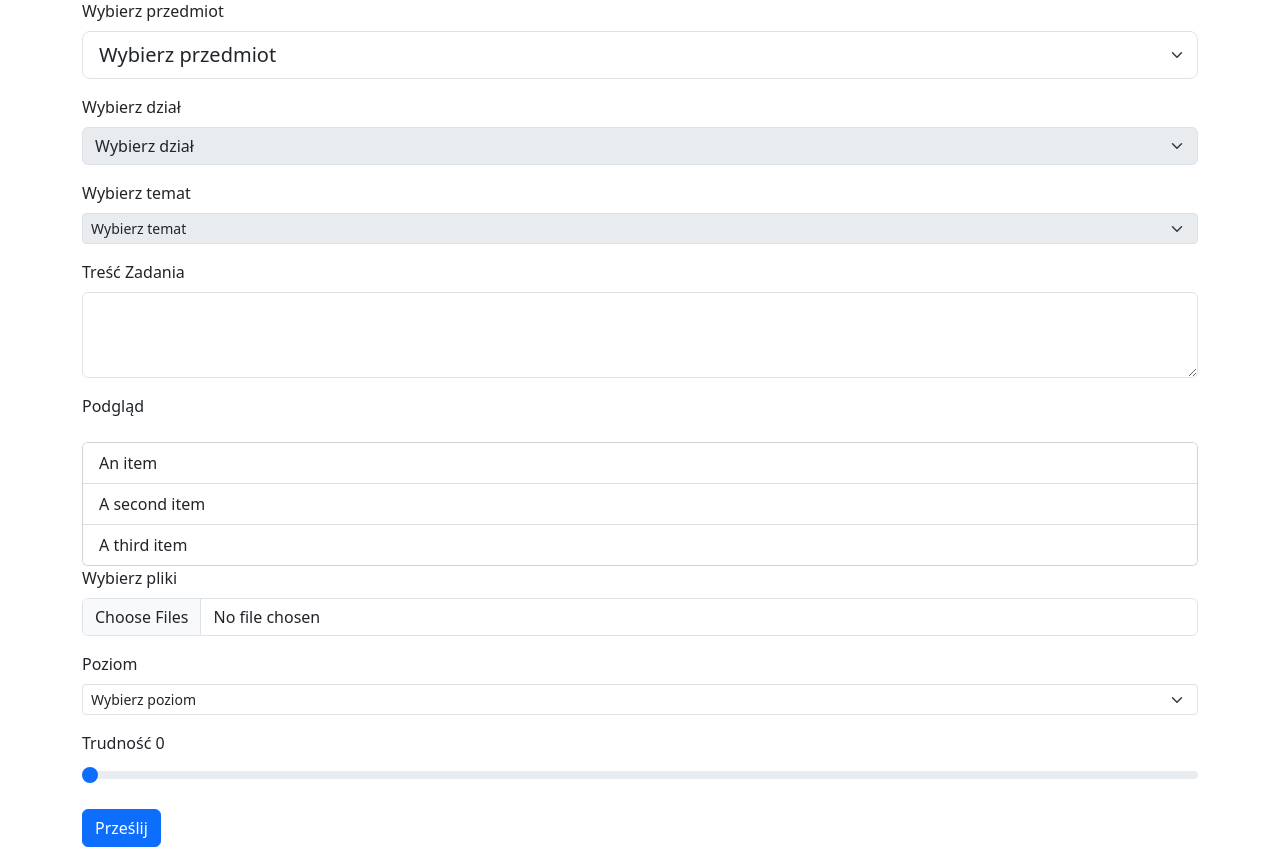
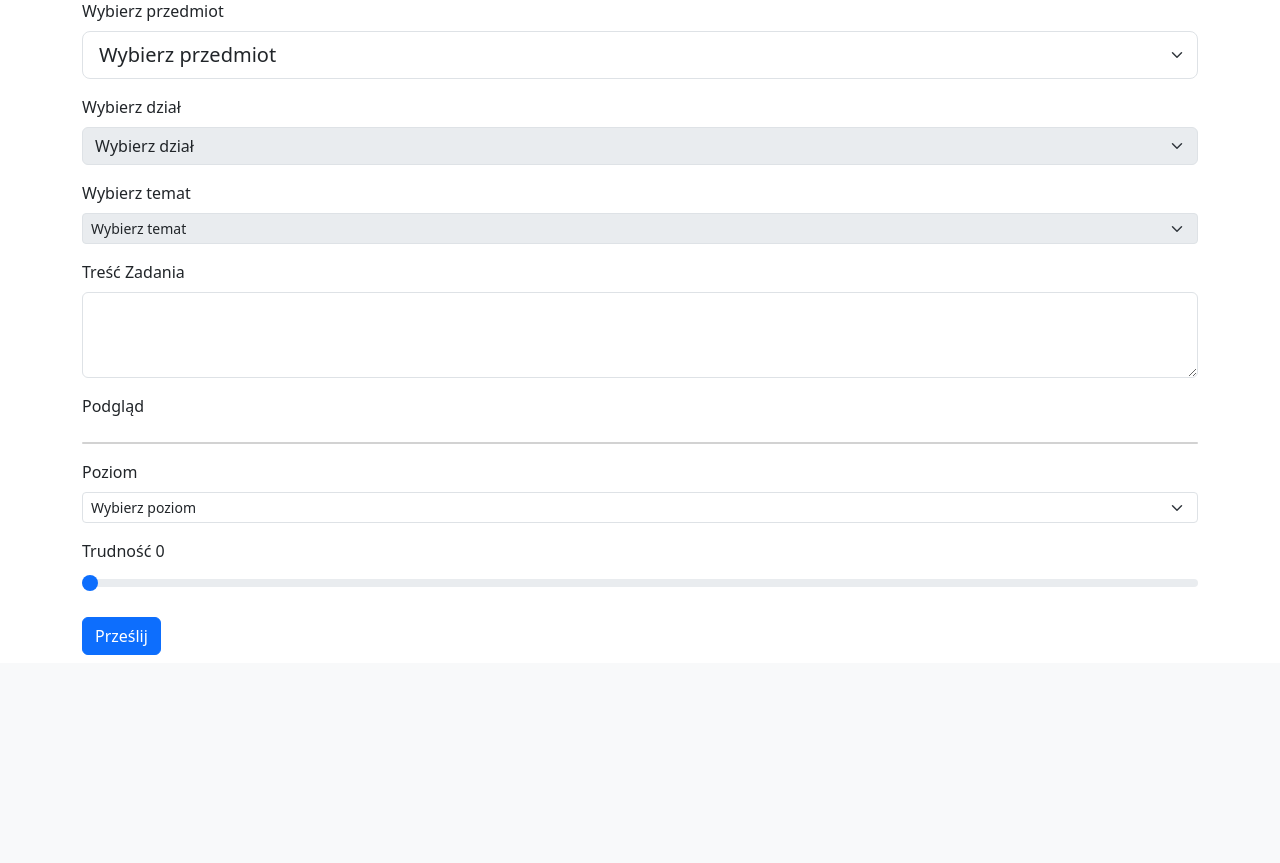
Before and after one commit to rafauoo/Korki, a Django app: page /add_task/ in a window 1280 px wide. Shown: the part 137-1000 px from the top of the page. After the commit the page ends 792 px from the top, so only its background shows below. Run offline with Django 4.2, Linux system fonts and the light colour scheme; the visitor is signed in with stand-in values (Sample User, id 1); data that the repository does not hold is empty.

Commit message:
Working task adding with editor

```diff
--- a/website/forms.py
+++ b/website/forms.py
@@ -22,8 +22,7 @@ class TaskForm(forms.Form):
     task_subj = forms.ModelChoiceField(queryset=TaskSubject.objects.all(), empty_label=None)
     task_type = forms.ModelChoiceField(queryset=TaskType.objects.all(), empty_label=None)
     topic = forms.ModelChoiceField(queryset=TaskTopic.objects.all(), empty_label=None)
-    description = forms.CharField(max_length=2048, widget=forms.Textarea)
-    files = MultipleFileField(required=False)  # Użyj naszej nowej MultipleFileField
+    view_content = forms.CharField(widget=forms.Textarea)
     level = forms.ModelChoiceField(queryset=TaskLevel.objects.all(), empty_label=None)
     diff = forms.IntegerField(max_value=100, min_value=0, step_size=1)
 
--- a/website/templates/add_task.html
+++ b/website/templates/add_task.html
@@ -51,34 +51,7 @@
       </select>
     </div>
 
-    <!-- Treść zadania -->
-    <div class="mb-3">
-      <label for="description" class="form-label">Treść Zadania</label>
-      <textarea name="description" id="description" class="form-control" rows="3"></textarea>
-    </div>
-
-    <!-- Podgląd treści zadania -->
-    <div class="mb-3" id="syncTypeset">
-      <label for="view" class="form-label">Podgląd</label>
-      <span id="view" style="white-space: pre-wrap;"></span>
-    </div>
-
-    <!-- Wybór zdjęć -->
-    <div class="mb-3">
-      <div class="card" style="width: 100%">
-        <ul class="list-group list-group-flush" id="image-choice">
-          <li class="list-group-item">An item</li>
-          <li class="list-group-item">A second item</li>
-          <li class="list-group-item">A third item</li>
-        </ul>
-    </div>
-
-    <!-- Wybór dodatkowych plików -->
-    <div class="mb-3">
-      <label for="files" class="form-label">Wybierz pliki</label>
-      <input type="file" name="files" id="files" class="form-control" multiple>
-    </div>
-
+    {% include 'field_editor.html' %}
 
     <!-- Poziom -->
     <div class="mb-3">
@@ -97,6 +70,8 @@
         <output>0</output>
         <input type="range" class="form-range" value="0" min="0" max="100" step="1" name="diff" oninput="this.previousElementSibling.value = this.value" id="diff">
     </div>
+
+    <input type="hidden" name="view_content" id="view_content" value="">
 
     <!-- Przycisk przesyłania -->
     <button type="submit" class="btn btn-primary">Prześlij</button>
@@ -122,36 +97,10 @@
       }
     };
 
-    function uploadImage(substr) {
-      const fileInput = document.getElementById('file_' + substr);
-      console.log(fileInput)
-      const imagePicker = $('#image-choice');
-      const formData = new FormData();
-      formData.append('image', fileInput.files[0]);
-
-      $.ajax({
-        url: '/upload_temp_file/',  // Zmień na odpowiedni URL obsługujący przesyłanie obrazków
-        method: 'POST',
-        data: formData,
-        processData: false,
-        contentType: false,
-        success: function (data) {
-          // Opcjonalnie, przetwórz odpowiedź od serwera, jeśli to konieczne
-
-          // Wyświetl obrazek na stronie po przesłaniu
-          const imageUrl = data.image_url;  // Zakładając, że serwer zwraca URL obrazka
-          console.log(imageUrl)
-          console.log($('#imgfile'+substr).src)
-          $('#imgfile'+substr).attr("src",imageUrl);
-        },
-        error: function (error) {
-          console.error('Wystąpił błąd podczas przesyłania obrazka: ' + error);
-        }
-      });
-    }
-    $(document).on('input', '.filewidth', function () {
-      var index = $(this).attr('id').substr(4);
-      $('#imgfile'+ index).attr('width', $(this).val()+'%');
+    document.querySelector('form').addEventListener('submit', function(event) {
+      // Przypisz zawartość elementu view do ukrytego pola view_content
+      var viewContent = document.getElementById('view').innerHTML;
+      document.getElementById('view_content').value = viewContent;
     });
 
     $(document).ready(function () {
@@ -188,30 +137,6 @@
         }
       });
 
-      $('#description').keyup(function () {
-        var str = $("#description").val();
-        var regex = /\$\\img\[[^\]]+\]\$/g;
-        var matches = str.match(regex);
-        const image_picker = $('#image-choice');
-        if (matches) {
-          matches.forEach(function (item, index) {
-            var substr = item.substring(6,item.length-2)
-            console.log(substr)
-            if(!$('#imgfile' + substr).length) {
-            image_picker.append('<li class="list-group-item"> <label for="file_'+substr+'" class="form-label">'+substr+'</label> <br/>'+
-              '<input type="file" name="file_'+substr+'" id="file_'+substr+'" class="form-control" style="width: 30%; display: inline-block; margin-right: 15px;">' +
-              '<button type="button" style="margin-right: 15px" class="btn btn-success" onclick="uploadImage(\''+substr+'\')">Prześlij</button>'+
-              '<label for="size'+substr+'" class="form-label">Rozmiar</label>'+
-              '<input type="range" class="form-range filewidth" style="width: 30%; display: inline-block" min="0" max="200" id="size'+substr+'"></li>');
-              console.log(item, index);
-            }
-            str = str.replace(item, '<img class="imgfile" id="imgfile'+substr+'" src="" width="50%">')
-          });
-        }
-        $("#view").empty().append("<p>" + str + "</p>");
-        MathJax.typeset(['#view']);
-      });
-
       $('#task_type').change(function () {
         const selectedType = $(this).val();
         const topicSelect = $('#topic');
--- /dev/null
+++ b/website/templates/field_editor.html
@@ -0,0 +1,98 @@
+<!-- Treść zadania -->
+<div class="mb-3">
+    <label for="description" class="form-label">Treść Zadania</label>
+    <textarea name="description" id="description" class="form-control" rows="3"></textarea>
+</div>
+
+<!-- Podgląd treści zadania -->
+<div class="mb-3" id="syncTypeset">
+    <label for="view" class="form-label">Podgląd</label>
+    <span id="view" style="white-space: pre-wrap;"></span>
+</div>
+
+<!-- Wybór zdjęć -->
+<div class="mb-3">
+    <div class="card" style="width: 100%">
+        <ul class="list-group list-group-flush" id="image-choice">
+        </ul>
+    </div>
+</div>
+
+<script src="https://code.jquery.com/jquery-3.6.0.min.js"></script>
+<script>
+    window.MathJax = {
+      tex: {
+        inlineMath: [['$', '$'], ['\\(', '\\)']]
+      }
+    };
+
+    function uploadImage(substr) {
+      const fileInput = document.getElementById('file_' + substr);
+      const imagePicker = $('#image-choice');
+      const formData = new FormData();
+      formData.append('image', fileInput.files[0]);
+
+      $.ajax({
+        url: '/upload_temp_file/',  // Zmień na odpowiedni URL obsługujący przesyłanie obrazków
+        method: 'POST',
+        data: formData,
+        processData: false,
+        contentType: false,
+        success: function (data) {
+          // Opcjonalnie, przetwórz odpowiedź od serwera, jeśli to konieczne
+
+          // Wyświetl obrazek na stronie po przesłaniu
+          const imageUrl = data.image_url;  // Zakładając, że serwer zwraca URL obrazka
+          $('#imgfile'+substr).attr("src",imageUrl);
+        },
+        error: function (error) {
+          console.error('Wystąpił błąd podczas przesyłania obrazka: ' + error);
+        }
+      });
+    }
+    $(document).on('input', '.filewidth', function () {
+        var index = $(this).attr('id').substr(4);
+        $('#imgfile'+ index).attr('width', $(this).val()+'%');
+    });
+
+    $(document).ready(function () {
+        $('#description').keyup(function () {
+        var str = $("#description").val();
+        var regex = /\$\\img\[[^\]]+\]\$/g;
+        var matches = str.match(regex);
+        const image_picker = $('#image-choice');
+        var currentlyVisibleIds = [];
+        if (matches) {
+            matches.forEach(function (item, index) {
+                var substr = item.substring(6,item.length-2)
+                currentlyVisibleIds.push(substr);
+                if(!$('#imgfile' + substr).length) {
+                    image_picker.append('<li id="li_'+substr+'" class="list-group-item"> <label for="file_'+substr+'" class="form-label">'+substr+'</label> <br/>'+
+                    '<input type="file" name="file_'+substr+'" id="file_'+substr+'" class="form-control" style="width: 30%; display: inline-block; margin-right: 15px;">' +
+                    '<button type="button" style="margin-right: 15px" class="btn btn-success" onclick="uploadImage(\''+substr+'\')">Prześlij</button>'+
+                    '<label for="size'+substr+'" class="form-label">Rozmiar</label>'+
+                    '<input type="range" class="form-range filewidth" style="width: 30%; display: inline-block" min="0" max="200" id="size'+substr+'"></li>');
+                }
+                if ($('#imgfile' + substr).length)
+                {
+                    var source = $('#imgfile'+substr).attr('src')
+                    var width = $('#imgfile'+substr).attr('width')
+                    str = str.replace(item, '<img class="imgfile" id="imgfile'+substr+'" src="'+source+'" width="'+width+'">')
+                }
+                else {
+                    str = str.replace(item, '<img class="imgfile" id="imgfile'+substr+'" src="" width="100%">')
+                }
+            });
+        }
+        image_picker.children('li').each(function () {
+            var id = $(this).attr('id')?.substr(3);
+            console.log(currentlyVisibleIds)
+            if (!currentlyVisibleIds.includes(id)) {
+                $(this).remove();
+            }
+        });
+        $("#view").empty().append("<p>" + str + "</p>");
+        MathJax.typeset(['#view']);
+        });
+    })
+</script>
--- a/website/templates/task_page.html
+++ b/website/templates/task_page.html
@@ -28,8 +28,8 @@ src="https://cdn.jsdelivr.net/npm/mathjax@3/es5/tex-svg.js">
         <div class="card-body" id="card-body">
             <div class="tab-content" id="myTabContent">
                 <div class="tab-pane fade show active" id="desc" role="tabpanel" aria-labelledby="desc-tab">
-                    <div style="white-space: pre-wrap;">{{task.description}}</div>
-                    <br/>
+                    <div style="white-space: pre-wrap;">{% autoescape off %}{{task.description}}{% endautoescape %}</div>
+                    <!-- <br/>
                     <br/>
                     {% if files %}
                         <h4>Pliki</h4>
@@ -38,7 +38,7 @@ src="https://cdn.jsdelivr.net/npm/mathjax@3/es5/tex-svg.js">
                                 <li class="list-group-item"><a href="/media/{{ file.file }}">{{file.name}}</a></li>
                             {% endfor %}
                         </ul>
-                    {% endif %}
+                    {% endif %} -->
                 </div>
                 <div class="tab-pane fade" id="props" role="tabpanel" aria-labelledby="props-tab">
                     <table class="table">
--- a/website/views.py
+++ b/website/views.py
@@ -9,6 +9,8 @@ from .forms import TaskForm, AdminFilterTaskForm, AssignTask, AddResponse
 from django.http import JsonResponse, HttpResponse
 from .models import TaskTopic
 import os
+import re
+from .models import task_file_path
 from django.conf import settings
 from django.http import JsonResponse
 from django.views.decorators.csrf import csrf_exempt
@@ -108,26 +110,41 @@ def add_task(request):
             subject = form.cleaned_data['task_subj']
             task_type = form.cleaned_data['task_type']
             topic = form.cleaned_data['topic']
-            description = form.cleaned_data['description']
+            view_content = form.cleaned_data['view_content']
             level = form.cleaned_data['level']
             diff = form.cleaned_data['diff']
-            files = request.FILES.getlist('files')  # Pobierz przesłane pliki jako listę
-
-            # Stwórz zadanie i zapisz je do bazy danych
+            print(view_content)
+            img_tags = re.findall(r'<img.*?src=["\'](.*?)["\']', view_content)
+            img_ids = re.findall(r'<img.*?id=["\'](.*?)["\']', view_content)
+            img_ids = [img_id[7:] + os.path.splitext(img_tags[i])[1] for i, img_id in enumerate(img_ids)]
+            img_data = zip(img_ids, img_tags)
             task = Task(
                 difficulty=diff,
                 level=level,
                 topic=topic,
-                description=description,
+                description=view_content,
                 author=request.user,
             )
             task.save()
-
             # Dodaj przesłane pliki do zadania
-            for file in files:
-                task_file = TaskFile(task=task, file=file)
+            print("ZAPIS")
+            for img_id, img_src in img_data:
+                task_file = TaskFile(task=task, file=img_src)
+                task_file.save()
+                dest_path = os.path.normpath(os.path.join(settings.MEDIA_ROOT, task_file_path(task_file, img_id)))
+                src_path = os.path.normpath(os.path.join(settings.MEDIA_ROOT, img_src.replace('/media/', '')))
+                print(f"DEST PATH: {dest_path}")
+                print(f"SRC PATH: {src_path}")
+                dest_dir = os.path.dirname(dest_path)
+                if not os.path.exists(dest_dir):
+                    os.makedirs(dest_dir)
+                os.rename(src_path, dest_path)
+                view_content = view_content.replace(img_src, '/media/' + task_file_path(task_file, img_id))
+                task_file.file = task_file_path(task_file, img_id)
                 task_file.save()
 
+            task.description = view_content
+            task.save()
             # Przekieruj użytkownika po dodaniu zadania
             task_id = task.id
             return redirect('task_page_by_id', task_id=task_id)
```
Also changed, not shown: 1 other file.
